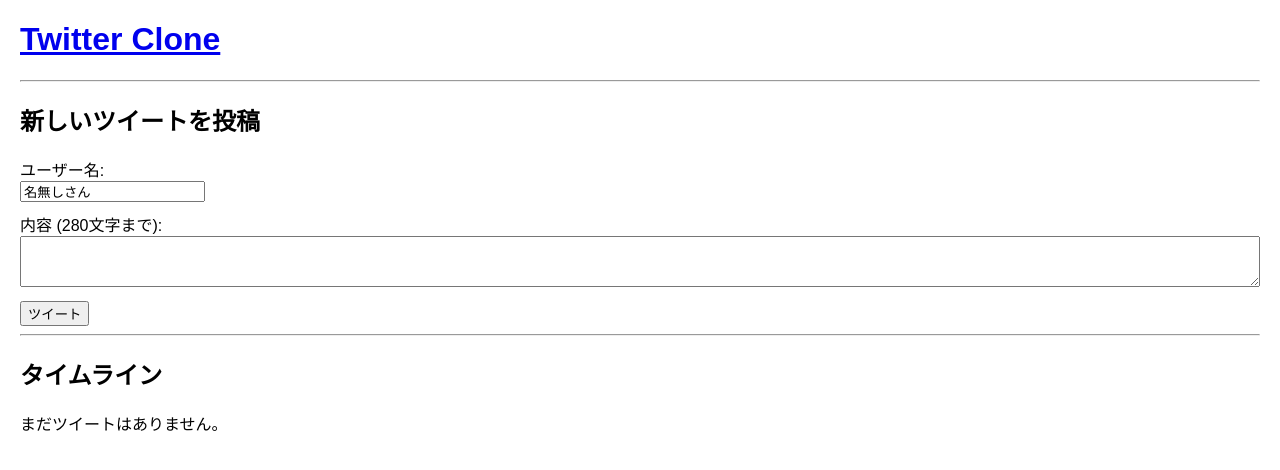
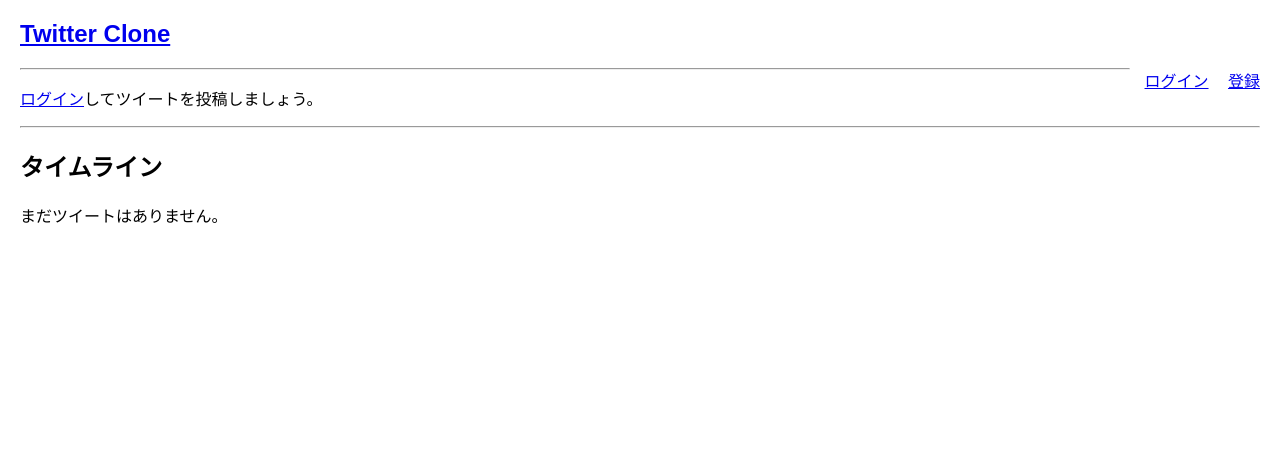
Before and after one commit to uzulla/Myder, a Flask app: page / in a window 1280 px wide. Shown: the top 470 px of the page. Run offline with Flask 2, Linux system fonts and the light colour scheme; data that the repository does not hold is empty.

Commit message:
feat: Implement user authentication

```diff
--- a/app.py
+++ b/app.py
@@ -1,37 +1,151 @@
 import os
-from flask import Flask, render_template, request, redirect, url_for
+from flask import Flask, render_template, request, redirect, url_for, flash
 from flask_sqlalchemy import SQLAlchemy
+from flask_login import LoginManager, UserMixin, login_user, logout_user, current_user, login_required
 from datetime import datetime
+from werkzeug.security import generate_password_hash, check_password_hash # Userモデルで使っているので不要かもだが念のため
 
 # アプリケーションの設定
 app = Flask(__name__)
 basedir = os.path.abspath(os.path.dirname(__file__))
+# --- 重要: セッション管理のためのシークレットキーを設定 ---
+# 実際のアプリケーションでは、環境変数などから読み込むべきです
+app.config['SECRET_KEY'] = os.environ.get('SECRET_KEY', 'dev-secret-key') # 環境変数があればそれを使う
 app.config['SQLALCHEMY_DATABASE_URI'] = 'sqlite:///' + os.path.join(basedir, 'tweets.db')
 app.config['SQLALCHEMY_TRACK_MODIFICATIONS'] = False
 
 db = SQLAlchemy(app)
+login_manager = LoginManager()
+login_manager.init_app(app)
+login_manager.login_view = 'login' # 未ログイン時にリダイレクトされるビュー関数名
 
-# データベースモデルのインポート
-from models import Tweet
+# データベースモデルのインポート (Userもインポート)
+from models import User, Tweet
+
+@login_manager.user_loader
+def load_user(user_id):
+    """Flask-Login がユーザーをロードするための関数"""
+    return User.query.get(int(user_id))
 
 @app.route('/', methods=['GET', 'POST'])
 def index():
     """
-    ツイートの表示と投稿処理
+    ツイートの表示と投稿処理 (ログインユーザーのみ投稿可能)
     """
     if request.method == 'POST':
-        username = request.form.get('username', '名無しさん') # 簡単のためユーザー名はフォームから取得
+        # ログインしていない場合は投稿できないようにする
+        if not current_user.is_authenticated:
+            flash('ツイートするにはログインが必要です。', 'warning')
+            return redirect(url_for('login'))
+
         content = request.form.get('content')
-
         if content:
-            new_tweet = Tweet(username=username, content=content)
+            # ログイン中のユーザー (current_user) に紐付けてツイートを作成
+            new_tweet = Tweet(content=content, author=current_user)
             db.session.add(new_tweet)
             db.session.commit()
+            flash('ツイートが投稿されました！', 'success')
             return redirect(url_for('index')) # 投稿後はリダイレクト
+        else:
+            flash('ツイート内容を入力してください。', 'danger')
 
     # GETリクエストの場合、または投稿後にツイート一覧を表示
-    tweets = Tweet.query.order_by(Tweet.created_at.desc()).all()
+    # Tweetモデルのauthorリレーションを効率的に読み込むために joinedload を使用
+    from sqlalchemy.orm import joinedload
+    tweets = Tweet.query.options(joinedload(Tweet.author)).order_by(Tweet.created_at.desc()).all()
     return render_template('index.html', tweets=tweets)
+
+
+@app.route('/register', methods=['GET', 'POST'])
+def register():
+    """ユーザー登録"""
+    if current_user.is_authenticated:
+        return redirect(url_for('index')) # ログイン済みならトップへ
+
+    if request.method == 'POST':
+        username = request.form.get('username')
+        email = request.form.get('email')
+        password = request.form.get('password')
+        password2 = request.form.get('password2')
+
+        # バリデーション (簡易)
+        error = None
+        if not username:
+            error = 'ユーザー名が必要です。'
+        elif not email:
+            error = 'メールアドレスが必要です。'
+        elif not password:
+            error = 'パスワードが必要です。'
+        elif password != password2:
+            error = 'パスワードが一致しません。'
+        elif User.query.filter_by(username=username).first() is not None:
+            error = f"ユーザー名 '{username}' は既に使用されています。"
+        elif User.query.filter_by(email=email).first() is not None:
+            error = f"メールアドレス '{email}' は既に使用されています。"
+
+        if error is None:
+            # ユーザー作成
+            new_user = User(username=username, email=email)
+            new_user.set_password(password)
+            db.session.add(new_user)
+            db.session.commit()
+            flash('登録が完了しました。ログインしてください。', 'success')
+            return redirect(url_for('login'))
+        else:
+            flash(error, 'danger')
+
+    return render_template('register.html')
+
+
+@app.route('/login', methods=['GET', 'POST'])
+def login():
+    """ユーザーログイン"""
+    if current_user.is_authenticated:
+        return redirect(url_for('index')) # ログイン済みならトップへ
+
+    if request.method == 'POST':
+        username = request.form.get('username')
+        password = request.form.get('password')
+        remember = request.form.get('remember') == 'on' # チェックボックスの値を確認
+
+        user = User.query.filter_by(username=username).first()
+
+        if user is None or not user.check_password(password):
+            flash('ユーザー名またはパスワードが無効です。', 'danger')
+            return redirect(url_for('login'))
+
+        # ユーザーをログインさせる
+        login_user(user, remember=remember)
+        flash(f'{user.username}としてログインしました。', 'success')
+
+        # ログイン後にリダイレクトするページ (nextパラメータがあればそこへ)
+        next_page = request.args.get('next')
+        if not next_page or url_parse(next_page).netloc != '':
+            next_page = url_for('index')
+        return redirect(next_page)
+
+    return render_template('login.html')
+
+
+@app.route('/logout')
+@login_required # ログイン必須
+def logout():
+    """ユーザーログアウト"""
+    logout_user()
+    flash('ログアウトしました。', 'info')
+    return redirect(url_for('index'))
+
+
+# URLの安全性を確認するためのヘルパー (loginリダイレクト用)
+from urllib.parse import urlparse, urljoin
+def url_parse(url):
+    return urlparse(url)
+
+def is_safe_url(target):
+   ref_url = urlparse(request.host_url)
+   test_url = urlparse(urljoin(request.host_url, target))
+   return test_url.scheme in ('http', 'https') and \
+          ref_url.netloc == test_url.netloc
 
 # アプリケーションコンテキスト内でデータベース作成を行うためのコマンド
 # flask shell で Python インタプリタを起動し、以下のコマンドを実行
--- a/templates/base.html
+++ b/templates/base.html
@@ -15,10 +15,41 @@
     </style>
 </head>
 <body>
-    <h1><a href="{{ url_for('index') }}">Twitter Clone</a></h1>
+    <nav>
+        <h1><a href="{{ url_for('index') }}">Twitter Clone</a></h1>
+        <ul>
+            {% if current_user.is_authenticated %}
+                <li><span>こんにちは, {{ current_user.username }} さん</span></li>
+                <li><a href="{{ url_for('logout') }}">ログアウト</a></li>
+            {% else %}
+                <li><a href="{{ url_for('login') }}">ログイン</a></li>
+                <li><a href="{{ url_for('register') }}">登録</a></li>
+            {% endif %}
+        </ul>
+    </nav>
     <hr>
+    {# フラッシュメッセージの表示 #}
+    {% with messages = get_flashed_messages(with_categories=true) %}
+        {% if messages %}
+            <ul class=flashes>
+            {% for category, message in messages %}
+                <li class="{{ category }}">{{ message }}</li>
+            {% endfor %}
+            </ul>
+        {% endif %}
+    {% endwith %}
+
     <div class="content">
         {% block content %}{% endblock %}
     </div>
+    <style>
+        nav ul { list-style: none; padding: 0; margin: 0; float: right; }
+        nav ul li { display: inline-block; margin-left: 15px; }
+        .flashes { list-style: none; padding: 10px; margin-bottom: 15px; border-radius: 5px; }
+        .flashes .success { background-color: #d4edda; color: #155724; border: 1px solid #c3e6cb; }
+        .flashes .danger { background-color: #f8d7da; color: #721c24; border: 1px solid #f5c6cb; }
+        .flashes .warning { background-color: #fff3cd; color: #856404; border: 1px solid #ffeeba; }
+        .flashes .info { background-color: #d1ecf1; color: #0c5460; border: 1px solid #bee5eb; }
+    </style>
 </body>
 </html>
--- a/templates/index.html
+++ b/templates/index.html
@@ -3,26 +3,28 @@
 {% block title %}ホーム - Twitter Clone{% endblock %}
 
 {% block content %}
+    {% if current_user.is_authenticated %}
         <h2>新しいツイートを投稿</h2>
         <form method="post">
-        <div>
-            <label for="username">ユーザー名:</label><br>
-            <input type="text" id="username" name="username" value="名無しさん">
-        </div>
+            {# ユーザー名は current_user から取得するため入力不要 #}
             <div>
                 <label for="content">内容 (280文字まで):</label><br>
                 <textarea id="content" name="content" rows="3" maxlength="280" required></textarea>
             </div>
             <button type="submit">ツイート</button>
         </form>
-
         <hr>
+    {% else %}
+        <p><a href="{{ url_for('login') }}">ログイン</a>してツイートを投稿しましょう。</p>
+        <hr>
+    {% endif %}
 
     <h2>タイムライン</h2>
     {% if tweets %}
         {% for tweet in tweets %}
             <div class="tweet">
-                <div class="username">{{ tweet.username }}</div>
+                {# author リレーションを使ってユーザー名を表示 #}
+                <div class="username">{{ tweet.author.username }}</div>
                 <div class="content">{{ tweet.content }}</div>
                 <div class="timestamp">{{ tweet.created_at.strftime('%Y-%m-%d %H:%M:%S') }}</div>
             </div>
```
Also changed, not shown: templates/login.html (added, +23 -0 lines), templates/register.html (added, +27 -0 lines). Lines whose indentation alone changed are shown as unchanged.
